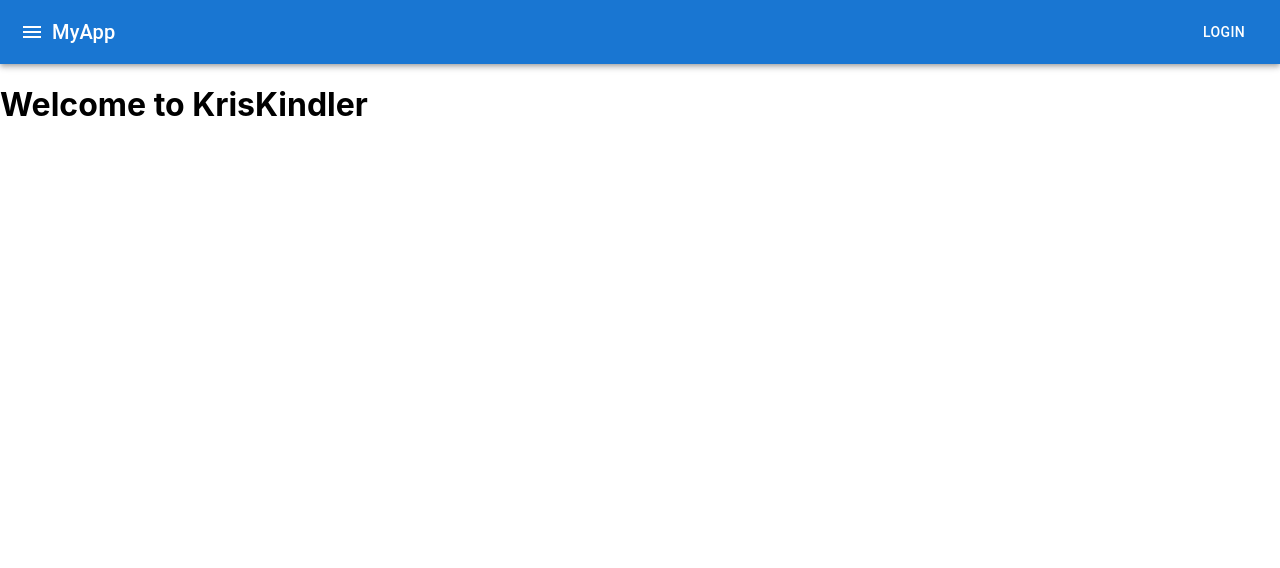
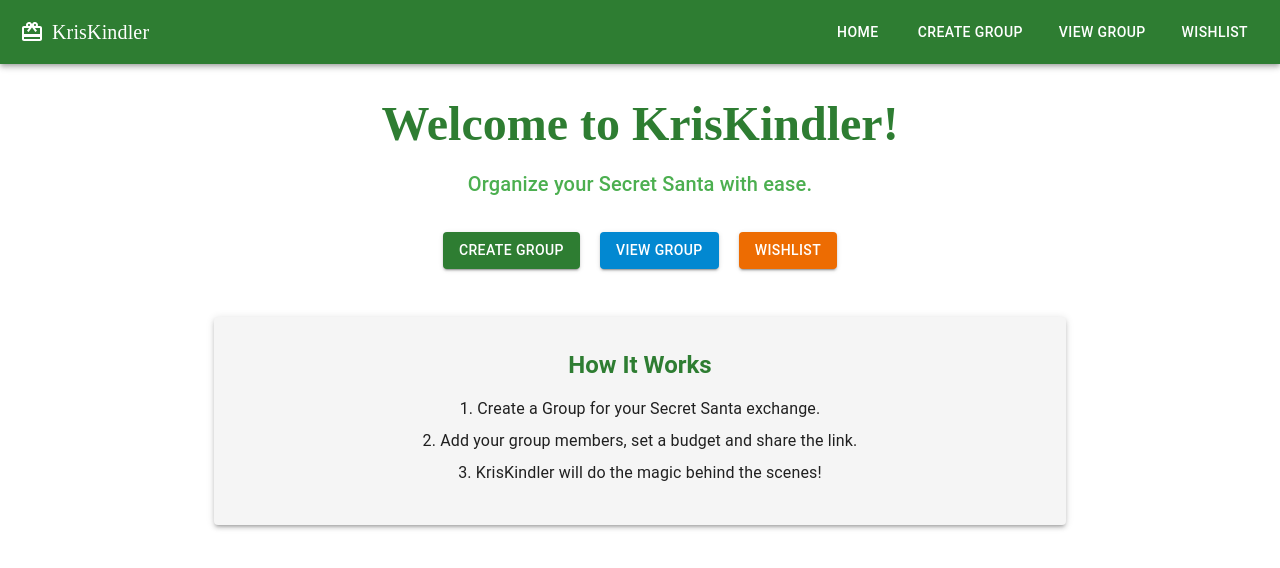
Before and after one commit to EricMurray-G00423903/KrisKindler, a React (Create React App) app in the folder kriskindler/: page / in a window 1280 px wide. Shown: the top 568 px of the page. Built offline with nearby package versions, Linux system fonts and the light colour scheme.

Commit message:
created all relevant pages. Added in placeholders for most pages. Fleshed out the home page. React routing should be good to go now. closes #6 closes #8

```diff
--- a/kriskindler/src/App.js
+++ b/kriskindler/src/App.js
@@ -1,14 +1,20 @@
-import { BrowserRouter as Router, Routes, Route } from "react-router-dom";
-import NavigationBar from './Components/NavigationBar';
+import { BrowserRouter as Router, Routes, Route } from "react-router-dom";  // Import BrowserRouter, Routes, and Route from react-router-dom to route to different pages
+import NavigationBar from './Components/NavigationBar'; // Import the NavigationBar component
+import Home from './Pages/Home';  // Import the Home component
+import Create from './Pages/Create';  // Import the Create component
+import View from "./Pages/View";  // Import the View component
+import Wishlist from "./Pages/Wishlist";  // Import the Wishlist component
 
+// App component handles the routing for the application
 function App() {
   return (
     <Router>
       <NavigationBar />
       <Routes>
-        <Route path="/" element={<h1>Welcome to KrisKindler</h1>} />
-        <Route path="/about" element={<h1>About Us</h1>} />
-        <Route path="/contact" element={<h1>Contact Us</h1>} />
+        <Route path="/" element={<Home />} />
+        <Route path="/create" element={<Create />} />
+        <Route path="/view" element={<View />} />
+        <Route path="/wishlist" element={<Wishlist />} />
       </Routes>
     </Router>
   );
--- a/kriskindler/src/Components/NavigationBar.js
+++ b/kriskindler/src/Components/NavigationBar.js
@@ -4,19 +4,37 @@ import Toolbar from '@mui/material/Toolbar';
 import Typography from '@mui/material/Typography';
 import Button from '@mui/material/Button';
 import IconButton from '@mui/material/IconButton';
-import MenuIcon from '@mui/icons-material/Menu';
+import GiftIcon from '@mui/icons-material/CardGiftcard';
+import { NavLink } from 'react-router-dom';
 
 const NavigationBar = () => {
+    const navStyles = {
+        textDecoration: 'none',
+        color: 'white',
+        marginLeft: 20,
+    };
+
     return (
-        <AppBar position="static">
+        <AppBar position="static" sx={{ backgroundColor: '#2e7d32' }}> {/* Dark green */}
             <Toolbar>
                 <IconButton edge="start" color="inherit" aria-label="menu">
-                    <MenuIcon />
+                    <GiftIcon />
                 </IconButton>
-                <Typography variant="h6" style={{ flexGrow: 1 }}>
-                    MyApp
+                <Typography variant="h6" sx={{ flexGrow: 1, fontFamily: 'Roboto Slab' }}>
+                    KrisKindler
                 </Typography>
-                <Button color="inherit">Login</Button>
+                <NavLink to="/" style={navStyles}>
+                    <Button color="inherit">Home</Button>
+                </NavLink>
+                <NavLink to="/create" style={navStyles}>
+                    <Button color="inherit">Create Group</Button>
+                </NavLink>
+                <NavLink to="/view" style={navStyles}>
+                    <Button color="inherit">View Group</Button>
+                </NavLink>
+                <NavLink to="/wishlist" style={navStyles}>
+                    <Button color="inherit">Wishlist</Button>
+                </NavLink>
             </Toolbar>
         </AppBar>
     );
--- /dev/null
+++ b/kriskindler/src/Pages/Create.js
@@ -0,0 +1,9 @@
+//PLACEHOLDER PAGE FOR CREATING A GROUP
+
+const Create = () => {
+    return (
+        <h1>Create a Group</h1>
+    );
+}
+
+export default Create; // Export the Create component to be used in App.js
--- /dev/null
+++ b/kriskindler/src/Pages/Home.js
@@ -0,0 +1,69 @@
+import React from 'react';
+import { Button, Container, Typography, Box } from '@mui/material'; // Importing Material-UI components
+import { NavLink } from 'react-router-dom'; // Importing NavLink from react-router-dom to create links for routing
+import Card from '@mui/material/Card';  // Importing Card from Material-UI for creating a card
+import CardContent from '@mui/material/CardContent';    // Importing CardContent from Material-UI for creating content inside the card
+
+// Home component
+const Home = () => {
+    // Styling for the links
+    const linkStyles = {
+        textDecoration: 'none', // Remove underline from the link
+        margin: '10px', // Add margin around the link
+    };
+
+    /*
+    * The Home component contains the following sections:
+    * 1. Welcome Section: Displays a welcome message to the user.
+    * 2. Quick Links: Contains buttons to navigate to different sections of the application.
+    * 3. How It Works Section: Provides a brief overview of how the application works.
+    * 4. The Home component uses Material-UI components like Typography, Button, Container, Box, Card, and CardContent to structure the content on the page.
+    * 5. The NavLink component from react-router-dom is used to create links for navigation.
+    * 6. The linkStyles object contains styling properties for the links
+    * 7. The Home component is exported to be used in the App component
+    */
+    return (
+        <Container maxWidth="md" sx={{ textAlign: 'center', marginTop: '2rem' }}>
+            {/* Welcome Section */}
+            <Typography variant="h3" sx={{ color: '#2e7d32', fontWeight: 'bold', marginBottom: '1rem', fontFamily: 'Roboto Slab' }}>
+                Welcome to KrisKindler!
+            </Typography>
+            <Typography variant="h6" sx={{ color: '#4caf50', marginBottom: '2rem' }}>
+                Organize your Secret Santa with ease.
+            </Typography>
+
+            {/* Quick Links */}
+            <Box>
+                <NavLink to="/create" style={linkStyles}>
+                    <Button variant="contained" color="success">Create Group</Button>
+                </NavLink>
+                <NavLink to="/view" style={linkStyles}>
+                    <Button variant="contained" color="info">View Group</Button>
+                </NavLink>
+                <NavLink to="/wishlist" style={linkStyles}>
+                    <Button variant="contained" color="warning">Wishlist</Button>
+                </NavLink>
+            </Box>
+
+            {/* How It Works Section in a Card */}
+            <Card sx={{ marginTop: '3rem', padding: '1rem', backgroundColor: '#f5f5f5', boxShadow: 3 }}>
+                <CardContent>
+                    <Typography variant="h5" sx={{ color: '#2e7d32', fontWeight: 'bold', marginBottom: '1rem' }}>
+                        How It Works
+                    </Typography>
+                    <Typography variant="body1" sx={{ marginBottom: '0.5rem' }}>
+                        1. Create a Group for your Secret Santa exchange.
+                    </Typography>
+                    <Typography variant="body1" sx={{ marginBottom: '0.5rem' }}>
+                        2. Add your group members, set a budget and share the link.
+                    </Typography>
+                    <Typography variant="body1">
+                        3. KrisKindler will do the magic behind the scenes!
+                    </Typography>
+                </CardContent>
+            </Card>
+        </Container>
+    );
+};
+
+export default Home; // Export the Home component to be used in App.js
--- /dev/null
+++ b/kriskindler/src/Pages/View.js
@@ -0,0 +1,9 @@
+// PLACEHOLDER PAGE FOR VIEWING GROUPS
+
+const View = () => {
+    return (
+        <h1>View your group!</h1>
+    );
+}
+
+export default View; //Export the View component to be used in App.js
--- /dev/null
+++ b/kriskindler/src/Pages/Wishlist.js
@@ -0,0 +1,9 @@
+//PLACEHOLDER PAGE FOR WISHLIST
+
+const Wishlist = () => {
+    return (
+        <h1>Wishlist</h1>
+    );
+}
+
+export default Wishlist; // Export the Wishlist component to be used in App.js
--- a/kriskindler/src/index.js
+++ b/kriskindler/src/index.js
@@ -7,7 +7,7 @@ import reportWebVitals from './reportWebVitals';
 const root = ReactDOM.createRoot(document.getElementById('root'));
 root.render(
   <React.StrictMode>
-    <App />
+      <App />
   </React.StrictMode>
 );
 
```
